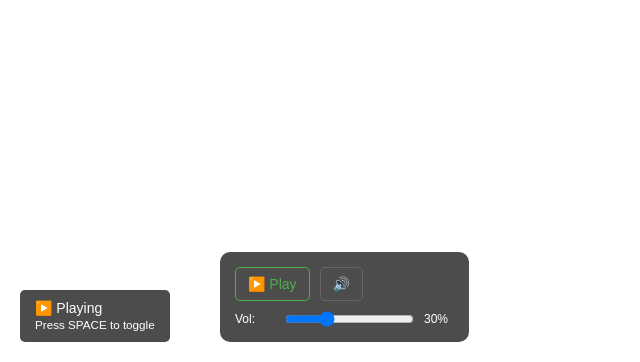
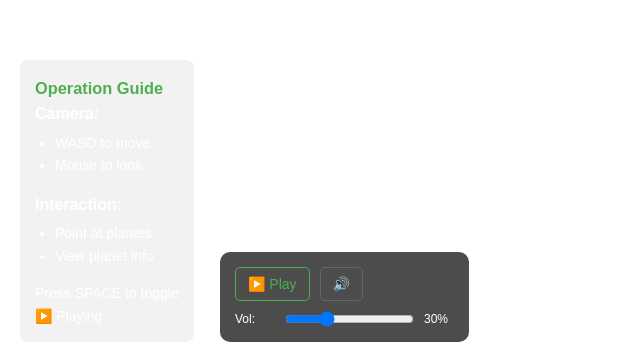
Before and after one commit to yusun-lab/Solar-System, a React (Vite) app: page / in a window 1280 px wide. Shown: the part 438-800 px from the top of the page, without its empty margins (0-640 px from the left). Built offline with nearby package versions, Linux system fonts and the light colour scheme.

Commit message:
Adjust camera, add Operation Guide, optimize file structure, change README

```diff
--- a/src/App.jsx
+++ b/src/App.jsx
@@ -12,9 +12,9 @@ import Neptune from './components/Planets/08. Neptune/Neptune';
 import AmbientLight from './components/Lights/AmbientLight';
 import PointLight from './components/Lights/PointLight';
 import Camera from './components/Camera/Camera';
-import PlanetInfo from './components/UI/PlanetInfo';
+import PlanetInfo from './components/PlanetInfo/PlanetInfo';
 import CursorDetector from './components/Interaction/CursorDetector';
-import AnimationController from './components/Controls/AnimationController';
+import GuideAndAnimationController from './components/Controls/GuideAndAnimationController';
 import BackgroundMusic from './components/Audio/BackgroundMusic';
 
 function App() {
@@ -60,7 +60,7 @@ function App() {
         onClose={handleCloseInfo}
       />
 
-      <AnimationController />
+      <GuideAndAnimationController />
       <BackgroundMusic />
     </div>
   );
--- a/src/components/Camera/Camera.jsx
+++ b/src/components/Camera/Camera.jsx
@@ -6,7 +6,7 @@ const Camera = () => {
       camera
       look-controls
       wasd-controls
-      position="0 0 100"
+      position="150 0 5"
     >
       <a-cursor
         color="#4CAF50"
--- /dev/null
+++ b/src/components/Controls/GuideAndAnimationController.css
@@ -0,0 +1,43 @@
+.Guide-And-Animation-Controller-container {
+  position: fixed;
+  bottom: 20px;
+  left: 20px;
+  background: rgba(0, 0, 0, 0.05);
+  color: white;
+  padding: 15px;
+  border-radius: 8px;
+  font-size: 14px;
+  z-index: 1000;
+  max-width: 260px;
+  line-height: 1.6;
+}
+
+.Guide-And-Animation-Controller-container header h3 {
+  margin-top: 0;
+  color: #4CAF50;
+}
+
+.Guide-And-Animation-Controller-container section {
+  margin-bottom: 15px;
+}
+
+.Guide-And-Animation-Controller-container section h4 {
+  margin: 0 0 5px;
+  font-size: 16px;
+  font-weight: bold;
+}
+
+.Guide-And-Animation-Controller-container section ul {
+  margin: 0;
+  padding-left: 20px;
+  list-style-type: disc;
+}
+
+.Guide-And-Animation-Controller-container footer {
+  margin-top: 10px;
+}
+
+.Guide-And-Animation-Controller-container footer p {
+  margin: 0;
+  font-size: 14px;
+}
--- a/src/components/Controls/AnimationController.jsx
+++ b/src/components/Controls/GuideAndAnimationController.jsx
@@ -1,27 +1,25 @@
 import React, { useEffect, useState } from 'react';
+import './GuideAndAnimationController.css';
 
-const AnimationController = () => {
+const GuideAndAnimationController = () => {
   const [isPaused, setIsPaused] = useState(false);
 
   useEffect(() => {
     const handleKeyPress = (event) => {
       if (event.code === 'Space') {
-        event.preventDefault(); // 防止页面滚动
+        event.preventDefault(); // Prevent the page from scrolling
 
         setIsPaused(prevPaused => {
           const newPaused = !prevPaused;
 
-          // 获取所有动画元素
           const animations = document.querySelectorAll('[animation]');
 
           animations.forEach(animationEl => {
             const animationComponent = animationEl.components?.animation;
             if (animationComponent) {
               if (newPaused) {
-                // 暂停动画
                 animationComponent.pause();
               } else {
-                // 继续动画
                 animationComponent.play();
               }
             }
@@ -32,35 +30,41 @@ const AnimationController = () => {
       }
     };
 
-    // 添加键盘事件监听器
     document.addEventListener('keydown', handleKeyPress);
 
-    // 清理函数
     return () => {
       document.removeEventListener('keydown', handleKeyPress);
     };
   }, []);
 
   return (
-    <div
-      style={{
-        position: 'fixed',
-        bottom: '20px',
-        left: '20px',
-        zIndex: 1000,
-        background: 'rgba(0, 0, 0, 0.7)',
-        color: 'white',
-        padding: '10px 15px',
-        borderRadius: '5px',
-        fontSize: '14px',
-        pointerEvents: 'none'
-      }}
-    >
-      {isPaused ? '⏸️ Paused' : '▶️ Playing'}
-      <br />
-      <small>Press SPACE to toggle</small>
+    <div className="Guide-And-Animation-Controller-container">
+      <header>
+        <h3>Operation Guide</h3>
+      </header>
+
+      <section>
+        <h4>Camera:</h4>
+        <ul>
+          <li>WASD to move</li>
+          <li>Mouse to look</li>
+        </ul>
+      </section>
+
+      <section>
+        <h4>Interaction:</h4>
+        <ul>
+          <li>Point at planets</li>
+          <li>View planet info</li>
+        </ul>
+      </section>
+
+      <footer>
+        <p>Press SPACE to toggle</p>
+        <p>{isPaused ? '⏸️ Paused' : '▶️ Playing'}</p>
+      </footer>
     </div>
   );
 };
 
-export default AnimationController;
+export default GuideAndAnimationController;
```
Also changed, not shown: src/components/PlanetInfo/PlanetInfo.css (renamed from src/components/UI/PlanetInfo.css), src/components/PlanetInfo/PlanetInfo.jsx (renamed from src/components/UI/PlanetInfo.jsx), 1 other file (tests, documents, lock files or other folders).
